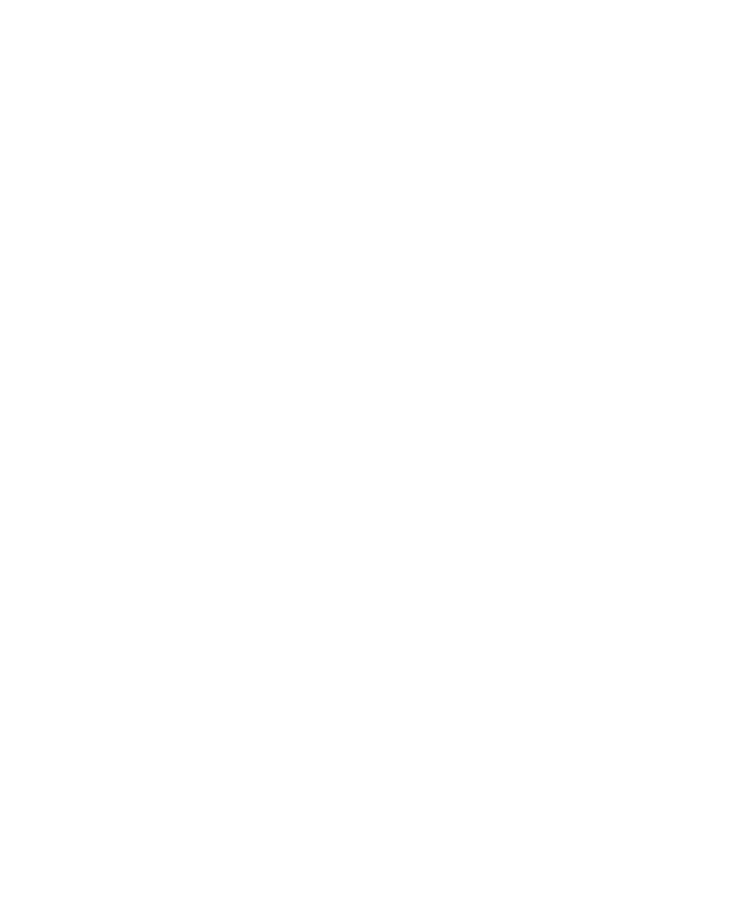
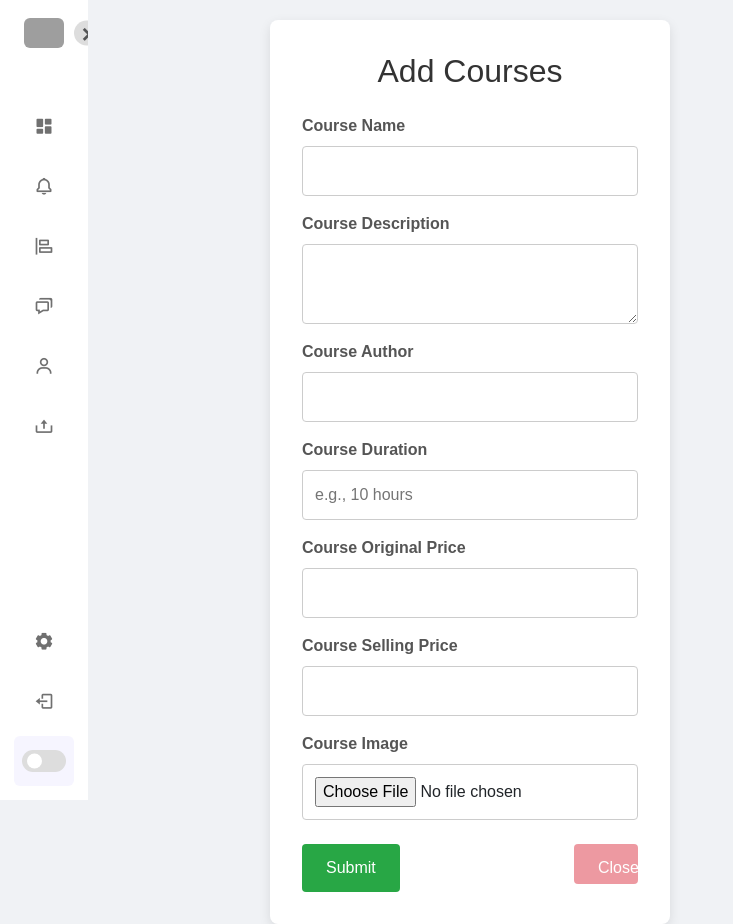
Before and after one commit to Tahmeed-Ferdous/UniShorts, a PHP site: page /Admin/addCourse.php in a window 1280 px wide. Before the commit the part shown is empty. Shown: the whole page, without its empty margins (0-733 px from the left). Before the commit the page ends 800 px from the top, so only its background shows below. Run offline with PHP 8.4, Linux system fonts and the light colour scheme; grey boxes are pictures that could not be loaded.

Commit message:
lets goo

```diff
--- a/Admin/addCourse.php
+++ b/Admin/addCourse.php
@@ -0,0 +1,158 @@
+<?php
+  include("admininclude/header.php");
+  include("../dbConnection.php");
+  if(isset($_REQUEST['courseSubmitBtn'])){
+    // checking for empty fields
+    if(($_REQUEST['course_name'] == "" ) || ($_REQUEST['course_desc'] == "") || ($_REQUEST['course_author'] == "") || ($_REQUEST['course_duration'] == "") || ($_REQUEST['course_original_price'] == "") || ($_REQUEST['course_price'] == "")){
+      $msg = '<div class="alert alert-warning col-sm-6 ml-5 mt-2">Fill all fields</div>';
+    }else{
+      // Assigning user values to variables
+      $course_name = $_REQUEST['course_name'];
+      $course_desc = $_REQUEST['course_desc'];
+      $course_author = $_REQUEST['course_author'];
+      $course_duration = $_REQUEST['course_duration'];
+      $course_original_price = $_REQUEST['course_original_price'];
+      $course_price = $_REQUEST['course_price'];
+      $course_img = $_FILES['course_img']['name'];
+      $course_img_temp = $_FILES['course_img']['tmp_name'];
+      $img_folder = "../img/courseimg/".$course_img;
+      move_uploaded_file($course_img_temp, $img_folder);
+
+      $sql = "INSERT INTO course (course_name, course_desc, course_author, course_duration, course_original_price, course_price, course_img) VALUES ('$course_name', '$course_desc', '$course_author', '$course_duration', '$course_original_price', '$course_price', '$img_folder')";
+
+      if($conn->query($sql) == TRUE){
+        $msg = '<div class="alert alert-success col-sm-6 ml-5 mt-2">Course Added Successfully</div>';
+      }else{
+        $msg = '<div class="alert alert-danger col-sm-6 ml-5 mt-2">Unable to Add Course</div>';
+      }
+    }
+
+  }
+?>
+
+<!DOCTYPE html>
+<html lang="en">
+<head>
+  <meta charset="UTF-8">
+  <title>Add Courses</title>
+  <link rel="stylesheet" href="admininclude/headerstyle.css">
+  <link href='https://unpkg.com/boxicons@2.1.4/css/boxicons.min.css' rel='stylesheet'>
+  <link href="https://cdn.jsdelivr.net/npm/bootstrap@5.3.3/dist/css/bootstrap.min.css" rel="stylesheet" integrity="sha384-QWTKZyjpPEjISv5WaRU9OFeRpok6YctnYmDr5pNlyT2bRjXh0JMhjY6hW+ALEwIH" crossorigin="anonymous">
+  <style>
+    body {
+      background: #f0f2f5;
+      font-family: 'Segoe UI', Tahoma, Geneva, Verdana, sans-serif;
+
+      height: 100vh;
+      margin: 20px;
+    }
+    .form-container {
+      background: #fff;
+      padding: 2rem;
+      border-radius: 8px;
+      box-shadow: 0 4px 12px rgba(0,0,0,0.1);
+      width: 400px;
+    }
+    h2 {
+      text-align: center;
+      margin-bottom: 1.5rem;
+      color: #333;
+    }
+    .form-group {
+      margin-bottom: 1rem;
+    }
+    label {
+      display: block;
+      margin-bottom: 0.5rem;
+      color: #555;
+      font-weight: bold;
+    }
+    input[type="text"],
+    input[type="number"],
+    input[type="file"],
+    textarea {
+      width: 100%;
+      padding: 0.75rem;
+      border: 1px solid #ccc;
+      border-radius: 4px;
+      font-size: 1rem;
+      box-sizing: border-box;
+    }
+    textarea {
+      resize: vertical;
+      min-height: 80px;
+    }
+    .button-group {
+      display: flex;
+      justify-content: space-between;
+      margin-top: 1.5rem;
+    }
+    .btn {
+      padding: 0.75rem 1.5rem;
+      border: none;
+      border-radius: 4px;
+      font-size: 1rem;
+      cursor: pointer;
+      transition: background 0.3s ease;
+    }
+    .btn-submit {
+      background: #28a745;
+      color: #fff;
+    }
+    .btn-submit:hover {
+      background: #218838;
+    }
+    .btn-close {
+      background: #dc3545;
+      color: #fff;
+    }
+    .btn-close:hover {
+      background: #c82333;
+    }
+  </style>
+</head>
+<body>
+  <div class="form-container">
+    <h2>Add Courses</h2>
+    <form action="#" method="post" enctype="multipart/form-data">
+      <div class="form-group">
+        <label for="courseName">Course Name</label>
+        <input type="text" id="course_name" name="course_name" required>
+      </div>
+      <div class="form-group">
+        <label for="courseDescription">Course Description</label>
+        <textarea id="course_desc" name="course_desc" required></textarea>
+      </div>
+      <div class="form-group">
+        <label for="courseAuthor">Course Author</label>
+        <input type="text" id="course_author" name="course_author" required>
+      </div>
+      <div class="form-group">
+        <label for="courseDuration">Course Duration</label>
+        <input type="text" id="course_duration" name="course_duration" placeholder="e.g., 10 hours" required>
+      </div>
+      <div class="form-group">
+        <label for="courseOriginalPrice">Course Original Price</label>
+        <input type="number" id="course_original_price" name="course_original_price" step="0.01" required>
+      </div>
+      <div class="form-group">
+        <label for="courseSellingPrice">Course Selling Price</label>
+        <input type="number" id="course_price" name="course_price" step="0.01" required>
+      </div>
+      <div class="form-group">
+        <label for="courseImage">Course Image</label>
+        <input type="file" id="course_img" name="course_img" accept="image/*">
+      </div>
+      <div class="button-group">
+        <button type="submit" class="btn btn-submit" id="courseSubmitBtn" name="courseSubmitBtn">Submit</button>
+        <button type="button" class="btn btn-close" onclick="window.close()">Close</button>
+      </div>
+    <?php if(isset($msg)) { echo $msg; } ?>
+
+    </form>
+
+    <script src="../js/adminscript.js"></script>
+    <script src="../js/adminajaxrequest.js"></script>
+  </div>
+</body>
+</html>
```
Also changed, not shown: Admin/courses.php (+26 -18 lines), img/courseimg/Eid-ul-Fitr-Social-media-post.png (added), img/courseimg/package-1.jpg (added), img/courseimg/packege-2.jpg (added), img/courseimg/packege-3.jpg (added), img/courseimg/vue.jpg (added), img/hero-banner.jpg (deleted), img/img1.jpg (deleted), img/img8.jpg (deleted), img/img9.jpg (deleted), img/imgm.jpg (deleted), img/land.jpg (deleted), img/logo-blue.svg (deleted), img/logo.svg (deleted).
